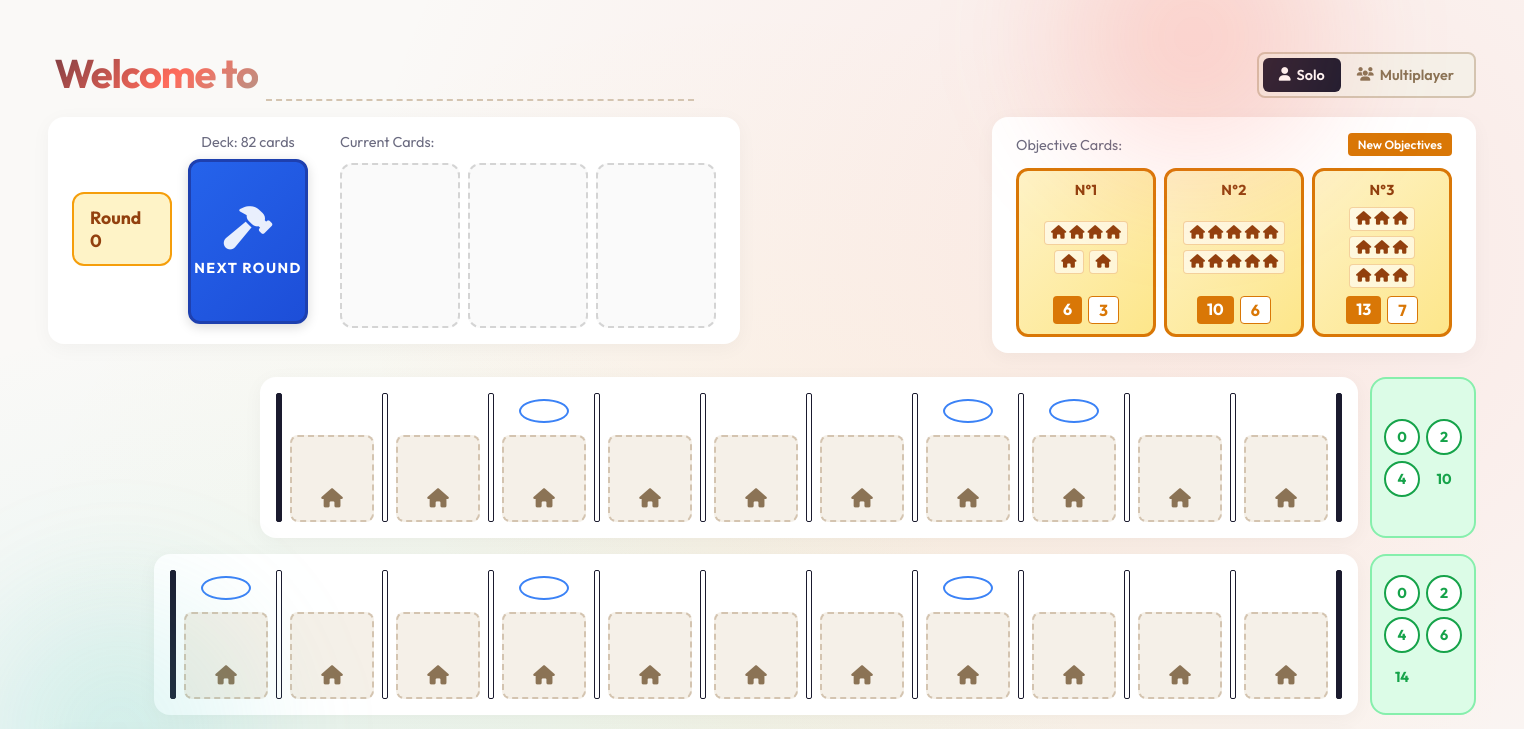
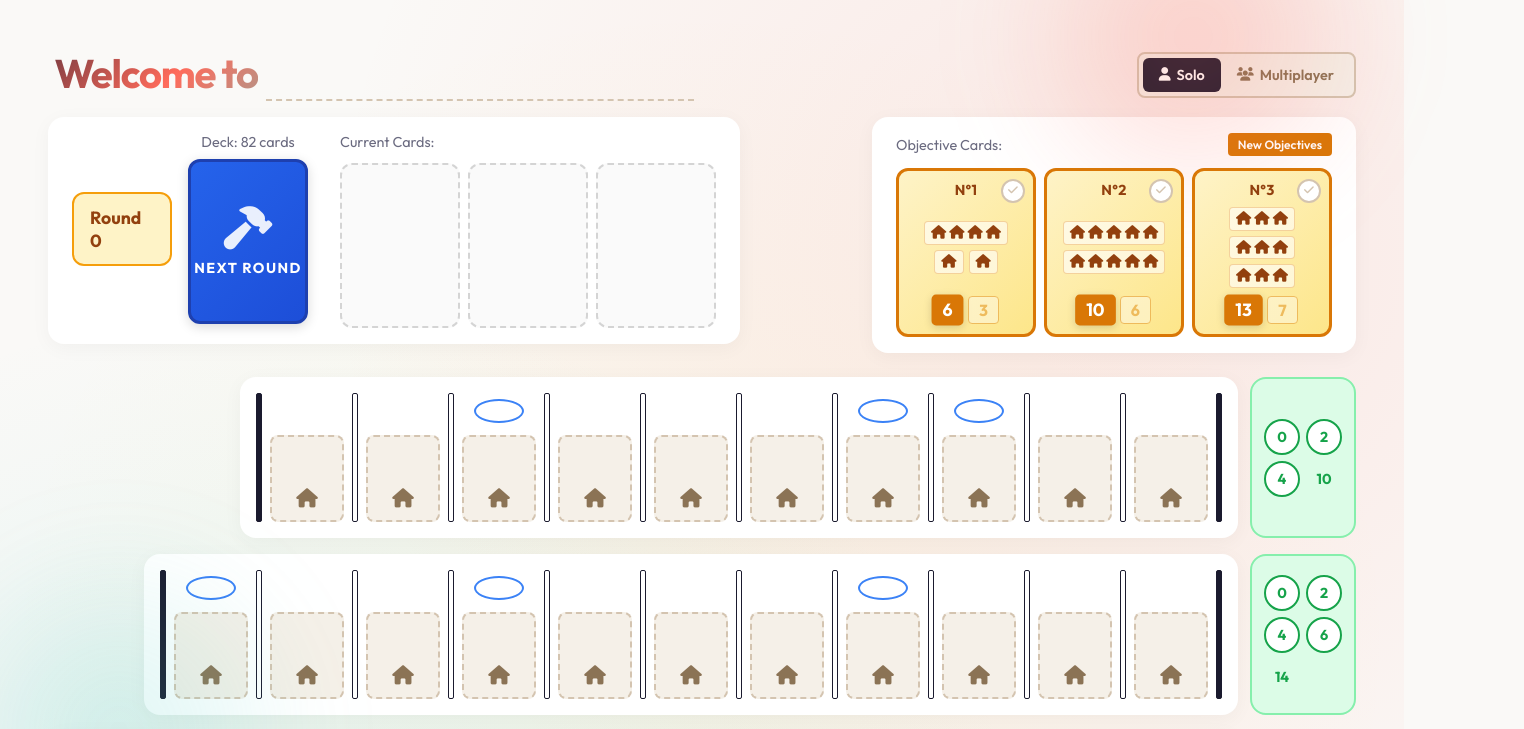
Before and after one commit to ckdoan1/welcome_to, a React (Vite) app: page / in a window 1280 px wide. Shown: the top 729 px of the page, 1524 px wide, since content can reach past the window. Built offline with nearby package versions, Linux system fonts and the light colour scheme.

Commit message:
Updated objective cards

```diff
--- a/src/App.css
+++ b/src/App.css
@@ -527,12 +527,14 @@
 .solo-activated {
   display: flex;
   align-items: center;
+  justify-content: center;
   gap: 0.5rem;
   background: linear-gradient(135deg, #fef3c7 0%, #fde68a 100%);
   border: 2px solid #ca8a04;
   border-radius: 8px;
-  padding: 12px 16px;
+  padding: 10px 14px;
   animation: pulse 2s ease-in-out infinite;
+  margin-top: 0.5rem;
 }
 
 .solo-activated i {
--- a/src/App.jsx
+++ b/src/App.jsx
@@ -145,6 +145,8 @@ function App() {
     setCardSelections({})
     setRoundNumber(0)
     setDrawCount(0)
+    setApprovedObjectives({ n1: false, n2: false, n3: false })
+    setMetObjectives({ n1: false, n2: false, n3: false })
   }, [gameMode, gameSeed])
 
   const drawThreeCards = () => {
@@ -219,9 +221,27 @@ function App() {
 
   // Objective cards
   const [objectives, setObjectives] = useState(() => getRandomObjectives())
+  const [approvedObjectives, setApprovedObjectives] = useState({ n1: false, n2: false, n3: false })
+  const [metObjectives, setMetObjectives] = useState({ n1: false, n2: false, n3: false })
 
   const pickNewObjectives = () => {
     setObjectives(getRandomObjectives())
+    setApprovedObjectives({ n1: false, n2: false, n3: false })
+    setMetObjectives({ n1: false, n2: false, n3: false })
+  }
+
+  const toggleObjectiveApproved = (deck) => {
+    setApprovedObjectives(prev => ({
+      ...prev,
+      [deck]: !prev[deck]
+    }))
+  }
+
+  const toggleObjectiveMet = (deck) => {
+    setMetObjectives(prev => ({
+      ...prev,
+      [deck]: !prev[deck]
+    }))
   }
 
   const updateRow1House = (index, field, value) => {
@@ -379,13 +399,6 @@ function App() {
             </div>
           </div>
 
-          {soloActivated && (
-            <div className="solo-activated">
-              <i className="fa-solid fa-house-circle-check"></i>
-              <span>Solo Card Activated!</span>
-            </div>
-          )}
-
           <div className="objectives-section">
             <div className="objectives-header">
               <p className="objectives-label">Objective Cards:</p>
@@ -394,10 +407,40 @@ function App() {
               </button>
             </div>
             <div className="objectives-display">
-              <ObjectiveCard card={objectives.n1} deckInfo={getDeckInfo('n1')} />
-              <ObjectiveCard card={objectives.n2} deckInfo={getDeckInfo('n2')} />
-              <ObjectiveCard card={objectives.n3} deckInfo={getDeckInfo('n3')} />
+              <ObjectiveCard
+                card={objectives.n1}
+                deckInfo={getDeckInfo('n1')}
+                isApproved={approvedObjectives.n1 || (gameMode === 'solo' && soloActivated)}
+                isClickable={gameMode === 'multiplayer'}
+                onClick={() => toggleObjectiveApproved('n1')}
+                isMet={metObjectives.n1}
+                onCheckClick={() => toggleObjectiveMet('n1')}
+              />
+              <ObjectiveCard
+                card={objectives.n2}
+                deckInfo={getDeckInfo('n2')}
+                isApproved={approvedObjectives.n2 || (gameMode === 'solo' && soloActivated)}
+                isClickable={gameMode === 'multiplayer'}
+                onClick={() => toggleObjectiveApproved('n2')}
+                isMet={metObjectives.n2}
+                onCheckClick={() => toggleObjectiveMet('n2')}
+              />
+              <ObjectiveCard
+                card={objectives.n3}
+                deckInfo={getDeckInfo('n3')}
+                isApproved={approvedObjectives.n3 || (gameMode === 'solo' && soloActivated)}
+                isClickable={gameMode === 'multiplayer'}
+                onClick={() => toggleObjectiveApproved('n3')}
+                isMet={metObjectives.n3}
+                onCheckClick={() => toggleObjectiveMet('n3')}
+              />
             </div>
+            {soloActivated && (
+              <div className="solo-activated">
+                <i className="fa-solid fa-house-circle-check"></i>
+                <span>Solo Card Activated!</span>
+              </div>
+            )}
           </div>
         </div>
 
--- a/src/components/HouseLot.css
+++ b/src/components/HouseLot.css
@@ -7,7 +7,7 @@
 .house-lot-content {
   display: flex;
   flex-direction: column;
-  width: 100px;
+  width: 90px;
   padding: 0 8px;
 }
 
--- a/src/components/ObjectiveCard.css
+++ b/src/components/ObjectiveCard.css
@@ -8,11 +8,12 @@
   display: flex;
   flex-direction: column;
   gap: 8px;
+  position: relative;
 }
 
 .objective-header {
   display: flex;
-  justify-content: center;
+  justify-content: space-between;
   align-items: center;
 }
 
@@ -23,6 +24,44 @@
   color: #92400e;
   text-transform: uppercase;
   letter-spacing: 0.02em;
+  flex: 1;
+  text-align: center;
+}
+
+.objective-check {
+  width: 24px;
+  height: 24px;
+  border-radius: 50%;
+  border: 2px solid #d4c4b0;
+  background: white;
+  color: #d4c4b0;
+  cursor: pointer;
+  display: flex;
+  align-items: center;
+  justify-content: center;
+  font-size: 0.7rem;
+  transition: all 0.2s ease;
+  padding: 0;
+  position: absolute;
+  top: 8px;
+  right: 8px;
+}
+
+.objective-check:hover {
+  border-color: #16a34a;
+  color: #16a34a;
+  background: #dcfce7;
+}
+
+.objective-check.met {
+  background: #16a34a;
+  border-color: #16a34a;
+  color: white;
+}
+
+.objective-check.met:hover {
+  background: #15803d;
+  border-color: #15803d;
 }
 
 .objective-requirements {
@@ -80,3 +119,57 @@
   color: #d97706;
   border: 1px solid #d97706;
 }
+
+/* Active/inactive states for points */
+.objective-points.inactive {
+  opacity: 0.4;
+}
+
+.objective-points.active {
+  transform: scale(1.1);
+  box-shadow: 0 2px 8px rgba(0, 0, 0, 0.15);
+}
+
+/* Clickable card styles */
+.objective-card.clickable {
+  cursor: pointer;
+  transition: all 0.2s ease;
+}
+
+.objective-card.clickable:hover {
+  transform: translateY(-2px);
+  box-shadow: 0 4px 12px rgba(0, 0, 0, 0.15);
+}
+
+/* Approved state - grey out the card */
+.objective-card.approved-state {
+  background: linear-gradient(135deg, #e5e5e5 0%, #d4d4d4 100%);
+  border-color: #737373;
+}
+
+.objective-card.approved-state .objective-deck {
+  color: #525252;
+}
+
+.objective-card.approved-state .houses-group {
+  background: rgba(255, 255, 255, 0.5);
+  border-color: rgba(115, 115, 115, 0.3);
+}
+
+.objective-card.approved-state .houses-group .house-icon {
+  color: #525252;
+}
+
+.objective-card.approved-state .objective-points.project {
+  background: #737373;
+}
+
+.objective-card.approved-state .objective-points.approved {
+  border-color: #737373;
+  color: #525252;
+}
+
+.objective-card.approved-state .objective-points.approved.active {
+  background: #525252;
+  color: white;
+}
--- a/src/components/ObjectiveCard.jsx
+++ b/src/components/ObjectiveCard.jsx
@@ -1,15 +1,30 @@
 import './ObjectiveCard.css'
 
-function ObjectiveCard({ card, deckInfo }) {
+function ObjectiveCard({ card, deckInfo, isApproved = false, onClick, isClickable = false, isMet = false, onCheckClick }) {
   if (!card) return null
 
   // Sort requirements from largest to smallest
   const sortedRequirements = [...card.requirements].sort((a, b) => b - a)
 
+  const handleCheckClick = (e) => {
+    e.stopPropagation() // Prevent triggering the card click
+    onCheckClick?.()
+  }
+
   return (
-    <div className="objective-card">
+    <div
+      className={`objective-card ${isApproved ? 'approved-state' : ''} ${isClickable ? 'clickable' : ''}`}
+      onClick={isClickable ? onClick : undefined}
+    >
       <div className="objective-header">
         <span className="objective-deck">{deckInfo?.name}</span>
+        <button
+          className={`objective-check ${isMet ? 'met' : ''}`}
+          onClick={handleCheckClick}
+          aria-label="Mark objective as met"
+        >
+          <i className="fa-solid fa-check"></i>
+        </button>
       </div>
 
       <div className="objective-requirements">
@@ -24,8 +39,12 @@ function ObjectiveCard({ card, deckInfo }) {
 
       <div className="objective-footer">
         <div className="objective-points-row">
-          <span className="objective-points project">{card.projectPoints}</span>
-          <span className="objective-points approved">{card.approvedPoints}</span>
+          <span className={`objective-points project ${isApproved ? 'inactive' : 'active'}`}>
+            {card.projectPoints}
+          </span>
+          <span className={`objective-points approved ${isApproved ? 'active' : 'inactive'}`}>
+            {card.approvedPoints}
+          </span>
         </div>
       </div>
     </div>
```
